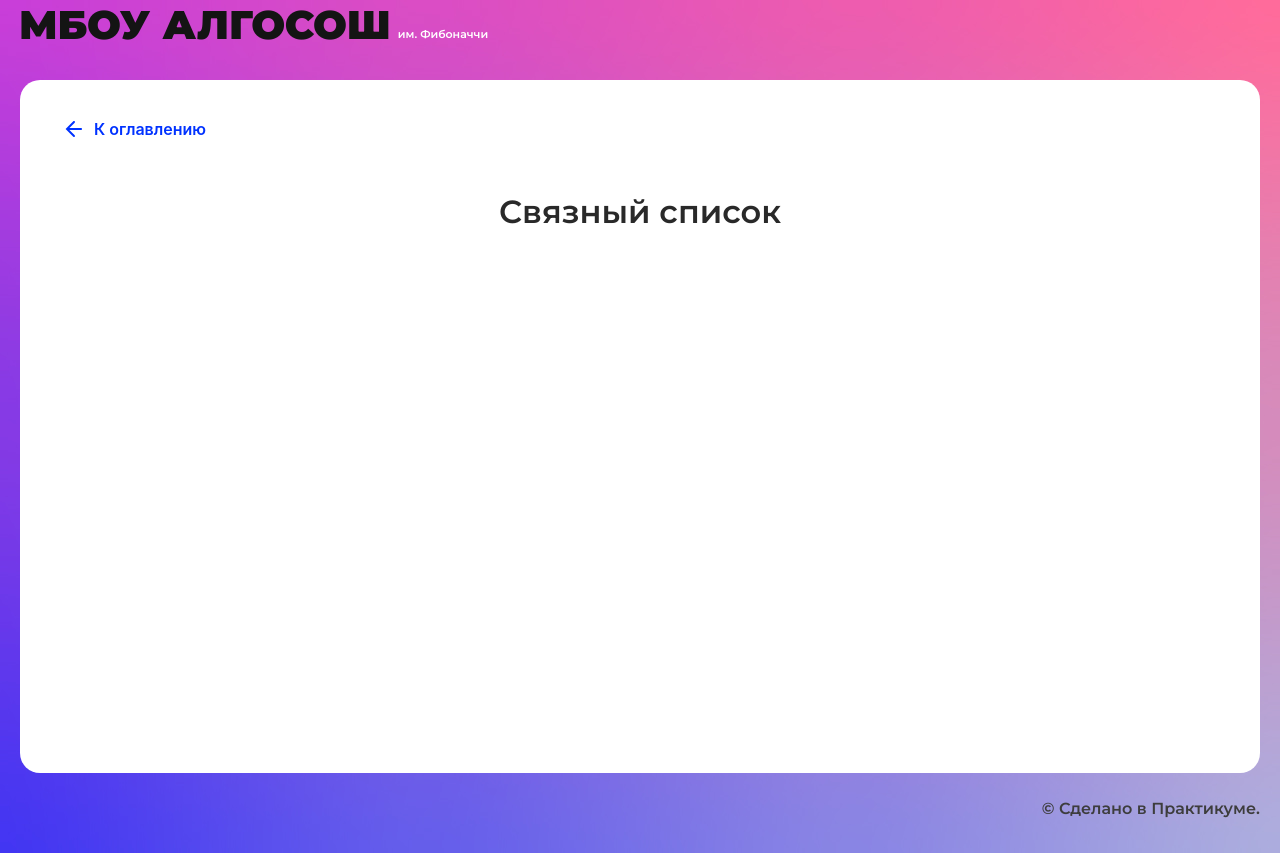
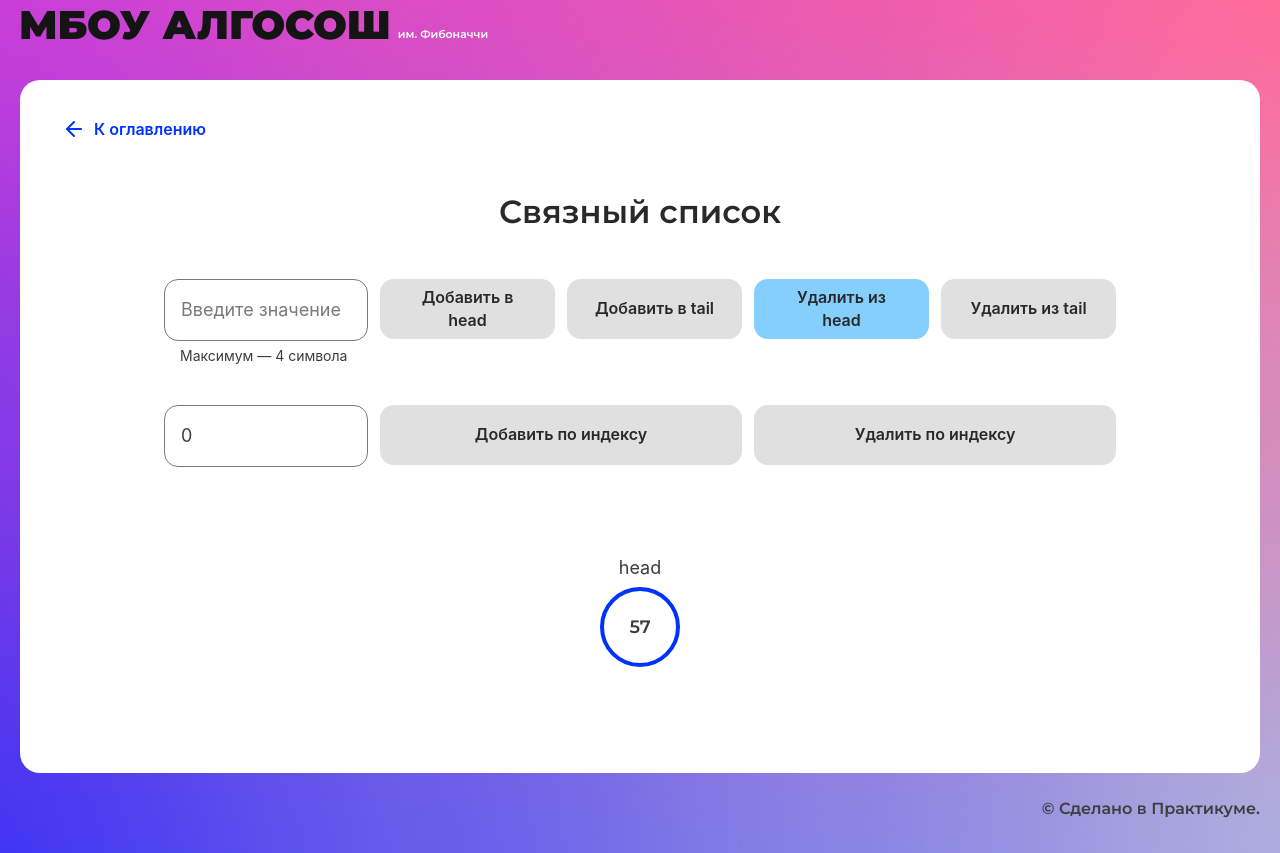
Before and after one commit to aotopkov/algoritm, a React (Create React App) app: page /list in a window 1280 px wide. Built offline with nearby package versions, Linux system fonts and the light colour scheme.

Commit message:
add: list page and class

```diff
--- /dev/null
+++ b/src/components/list-page/list-class.ts
@@ -0,0 +1,143 @@
+export class Node<T> {
+  value: T;
+  next: Node<T> | null;
+  constructor(value: T, next?: Node<T> | null) {
+    this.value = value;
+    this.next = next === undefined ? null : next;
+  }
+}
+
+interface ILinkedList<T> {
+  append: (element: T) => void;
+  insertAt: (element: T, position: number) => void;
+  getSize: () => number;
+}
+
+class LinkedList<T> implements ILinkedList<T> {
+  private head: Node<T> | null;
+  private size: number;
+  private container: T[];
+  constructor() {
+    this.head = null;
+    this.size = 0;
+    this.container = [];
+  }
+
+  insertAt(element: T, index: number) {
+    if (index < 0 || index > this.size) {
+      console.log("Enter a valid index");
+      return;
+    } else {
+      const node = new Node(element);
+
+      if (index === 0) {
+        node.next = this.head;
+        this.head = node;
+      } else {
+        let curr = this.head;
+        let prev = null;
+        let currIndex = 0;
+
+        while (currIndex < index && curr != null) {
+          prev = curr;
+          curr = curr.next;
+          currIndex++;
+        }
+        if (prev != null) {
+          prev.next = node;
+          node.next = curr;
+        }
+      }
+
+      this.size++;
+    }
+  }
+
+  deleteAt(index: number) {
+    if (index < 0 || index > this.size) {
+      console.log("Enter a valid index");
+      return;
+    } else {
+      let curr = this.head;
+      let prev = null;
+      let currIndex = 0;
+      if (index - 1 === 0 && curr !== null && curr.next === null) {
+        return (this.head = null);
+      } else {
+        while (currIndex < index - 1 && curr != null) {
+          prev = curr;
+          curr = curr.next;
+          currIndex++;
+        }
+        if (prev != null && curr != null) {
+          prev.next = curr.next;
+        }
+      }
+
+      this.size--;
+    }
+  }
+
+  append(element: T) {
+    const node = new Node(element);
+    let current;
+
+    if (this.head === null) {
+      this.head = node;
+    } else {
+      current = this.head;
+      while (current.next) {
+        current = current.next;
+      }
+
+      current.next = node;
+    }
+    this.size++;
+  }
+
+  prepend(element: T) {
+    const node = new Node(element);
+    node.next = this.head;
+    this.head = node;
+    this.size++;
+  }
+
+  deleteHead() {
+    if (this.head !== null) {
+      if (this.head.next !== null) {
+        let current = this.head.next;
+        this.head = current;
+      } else {
+        this.head = null;
+      }
+    }
+  }
+
+  deleteTail() {
+    if (this.head !== null) {
+      let curr = this.head;
+      let prev = curr;
+      while (curr.next) {
+        prev = curr;
+        curr = curr.next;
+      }
+      prev.next = null;
+    }
+  }
+
+  getSize() {
+    return this.size;
+  }
+
+  toArray() {
+    let curr = this.head;
+    this.container = [];
+    while (curr) {
+      this.container.push(curr.value);
+      curr = curr.next;
+    }
+    return this.container;
+  }
+}
+
+export const list = new LinkedList<string>();
--- a/src/components/list-page/list-page.tsx
+++ b/src/components/list-page/list-page.tsx
@@ -1,51 +1,232 @@
-import React, { useState } from "react";
+import React, { useEffect, useState } from "react";
 import { SolutionLayout } from "../ui/solution-layout/solution-layout";
 import { Input } from "../ui/input/input";
 import { Button } from "../ui/button/button";
 import styles from "./list.module.css";
 import { Circle } from "../ui/circle/circle";
-
-interface Node {
-  value: string;
-  next: Node | null;
-}
+import { delay, useInput } from "../../utils/utils";
+import { list } from "./list-class";
+import { ArrowIcon } from "../ui/icons/arrow-icon";
+import { ElementStates } from "../../types/element-states";
+import { SHORT_DELAY_IN_MS } from "../../constants/delays";
 
 export const ListPage: React.FC = () => {
-  const [head, setHead] = useState<Node>({
-    value: '0',
-    next: { value: '34', next: { value: '8', next: { value: '0', next: null } } },
+  const { input, changeInput, setValue } = useInput({ value: "", index: 0 });
+  const [listState, setListState] = useState<string[]>([]);
+  const [status, setStatus] = useState({
+    append: false,
+    prepend: false,
+    deleteHead: false,
+    deleteTail: false,
+    insertAt: false,
+    deleteAt: false,
+    done: false,
+    value: "",
+    index: NaN,
   });
 
-  let curr = head
+  function getRandomList() {
+    let length = Math.floor(Math.random() * (6 - 2) + 2);
+    for (let i = 1; i < length; i++) {
+      list.append(String(Math.floor(Math.random() * 100)));
+    }
+    setListState(list.toArray());
+  }
+
+  useEffect(() => {
+    getRandomList();
+  }, []);
+
+  async function insertNode(method: "append" | "prepend") {
+    setStatus({
+      ...status,
+      prepend: method === "prepend" ? true : false,
+      append: method === "append" ? true : false,
+      value: input.value,
+    });
+    await delay(SHORT_DELAY_IN_MS);
+    method === "prepend" ? list.prepend(input.value) : list.append(input.value);
+    setListState(list.toArray());
+    setValue({ value: "" });
+    setStatus((status) => ({
+      ...status,
+      value: "",
+      done: true,
+    }));
+    await delay(SHORT_DELAY_IN_MS);
+    setStatus({
+      ...status,
+      append: false,
+      prepend: false,
+      done: false,
+    });
+  }
+
+  async function deleteNode(method: "head" | "tail") {
+    setStatus({
+      ...status,
+      deleteHead: method === "head" ? true : false,
+      deleteTail: method === "tail" ? true : false,
+      value: method === "head" ? listState[0] : listState[listState.length - 1],
+    });
+    await delay(SHORT_DELAY_IN_MS);
+    method === "head" ? list.deleteHead() : list.deleteTail();
+    setListState(list.toArray());
+    setStatus({ ...status, deleteHead: false, deleteTail: false, value: "" });
+  }
+
+  async function fromIndex(method: "insert" | "delete") {
+    for (let i = 0; i < input.index; i++) {
+      setStatus({
+        ...status,
+        index: i,
+        insertAt: method === "insert" ? true : false,
+        deleteAt: method === "delete" ? true : false,
+        value: method === "insert" ? input.value : listState[i],
+      });
+      await delay(SHORT_DELAY_IN_MS);
+    }
+    method === "insert"
+      ? list.insertAt(input.value, input.index)
+      : list.deleteAt(input.index);
+    setListState(list.toArray());
+    setStatus((status) => ({
+      ...status,
+      insertAt: false,
+      deleteAt: false,
+      done: true,
+    }));
+    await delay(SHORT_DELAY_IN_MS);
+    setStatus({ ...status, done: false, index: NaN });
+    setValue({ value: "", index: 0 });
+  }
 
   return (
     <SolutionLayout title="Связный список">
-    {/* //   <div className={styles.input_container}>
-    //     <div className={styles.input}>
-    //       <Input */}
-    {/* //         maxLength={4}
-    //         isLimitText={true}
-    //         placeholder="Введите значение"
-    //       ></Input>
-    //     </div> */}
-    {/* //     <Button text="Добавить в head" linkedList={"small"}></Button>
-    //     <Button text="Добавить в tail" linkedList={"small"}></Button>
-    //     <Button text="Удалить из head" linkedList={"small"}></Button>
-    //     <Button text="Удалить из tail" linkedList={"small"}></Button>
-    //   </div> */}
-    {/* //   <div className={styles.input_container}>
-    //     <div className={styles.input}>
-    //       <Input placeholder="Введите индекс"></Input>
-    //     </div>
-    //     <Button linkedList={"big"} text="Добавить по индексу"></Button>
-    //     <Button linkedList={"big"} text="Удалить по индексу"></Button>
-    //   </div>
-    //   <div>
-
-    //     { while(curr) { */}
-    {/* //       return (<><Circle letter={curr.value}></Circle></>)}
-    //     }
-    //   </div> */}
+      <div className={styles.input_container}>
+        <div className={styles.input}>
+          <Input
+            name="value"
+            maxLength={4}
+            isLimitText={true}
+            onChange={changeInput}
+            placeholder="Введите значение"
+            value={input.value}
+          ></Input>
+        </div>
+        <Button
+          text="Добавить в head"
+          linkedList={"small"}
+          onClick={() => insertNode("prepend")}
+          isLoader={status.prepend}
+          disabled={input.value === "" ? true : false}
+        ></Button>
+        <Button
+          text="Добавить в tail"
+          linkedList={"small"}
+          onClick={() => insertNode("append")}
+          isLoader={status.append}
+          disabled={input.value === "" ? true : false}
+        ></Button>
+        <Button
+          text="Удалить из head"
+          linkedList={"small"}
+          onClick={() => deleteNode("head")}
+          isLoader={status.deleteHead}
+          disabled={!listState.length}
+        ></Button>
+        <Button
+          text="Удалить из tail"
+          linkedList={"small"}
+          onClick={() => deleteNode("tail")}
+          isLoader={status.deleteTail}
+          disabled={listState.length === 1 || !listState.length}
+        ></Button>
+      </div>
+      <div className={styles.input_container}>
+        <div className={styles.input}>
+          <Input
+            type="number"
+            placeholder="Введите индекс"
+            name="index"
+            value={input.index}
+            onChange={changeInput}
+            max={listState.length}
+          ></Input>
+        </div>
+        <Button
+          linkedList={"big"}
+          text="Добавить по индексу"
+          onClick={() => fromIndex("insert")}
+          disabled={input.index < 1 || input.value === "" ? true : false}
+        ></Button>
+        <Button
+          onClick={() => fromIndex("delete")}
+          linkedList={"big"}
+          text="Удалить по индексу"
+          disabled={input.index < 1 ? true : false}
+        ></Button>
+      </div>
+      <ul className={styles.list}>
+        {listState.map((elem, index) => {
+          let value = String(elem);
+          return (
+            <li key={index} className={styles.list_item}>
+              <Circle
+                letter={
+                  (index === 0 && status.deleteHead) ||
+                  (index === listState.length - 1 && status.deleteTail)
+                    ? ""
+                    : value
+                }
+                head={
+                  (index === 0 && status.prepend && !status.done) ||
+                  (index === listState.length - 1 &&
+                    status.append &&
+                    !status.done) ||
+                  (index === status.index && status.insertAt) ? (
+                    <Circle
+                      letter={status.value}
+                      isSmall={true}
+                      state={ElementStates.Changing}
+                    ></Circle>
+                  ) : (
+                    "" || (index === 0 ? "head" : "")
+                  )
+                }
+                tail={
+                  (index === 0 && status.deleteHead) ||
+                  (index === listState.length - 1 && status.deleteTail) ||
+                  (index === status.index && status.deleteAt) ? (
+                    <Circle
+                      letter={status.value}
+                      isSmall={true}
+                      state={ElementStates.Changing}
+                    ></Circle>
+                  ) : (
+                    "" ||
+                    (index === listState.length - 1 && listState.length !== 1
+                      ? "tail"
+                      : "")
+                  )
+                }
+                state={
+                  status.done
+                    ? (index === 0 && status.prepend) ||
+                      index === status.index + 1 ||
+                      (index === listState.length - 1 && status.append)
+                      ? ElementStates.Modified
+                      : ElementStates.Default
+                    : index < status.index
+                    ? ElementStates.Changing
+                    : undefined
+                }
+              ></Circle>
+              {index !== listState.length - 1 && <ArrowIcon></ArrowIcon>}
+            </li>
+          );
+        })}
+      </ul>
     </SolutionLayout>
   );
 };
--- a/src/components/list-page/list.module.css
+++ b/src/components/list-page/list.module.css
@@ -10,3 +10,22 @@
 .input {
     max-width: 204px;
 }
+
+.list {
+    margin: auto;
+    margin-top: 120px;
+    list-style: none;
+    padding: 0;
+    display: flex;
+    flex-direction: row;
+    gap: 25px;
+    justify-content: center;
+}
+
+.list_item {
+    display: flex;
+    flex-direction: row;
+    justify-content: space-around;
+    gap: 25px;
+    align-items: center;
+}
```
